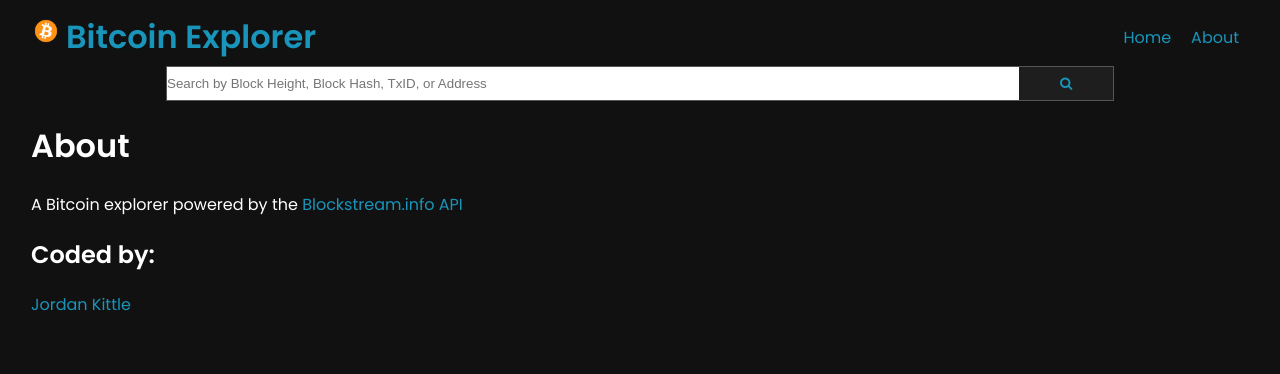
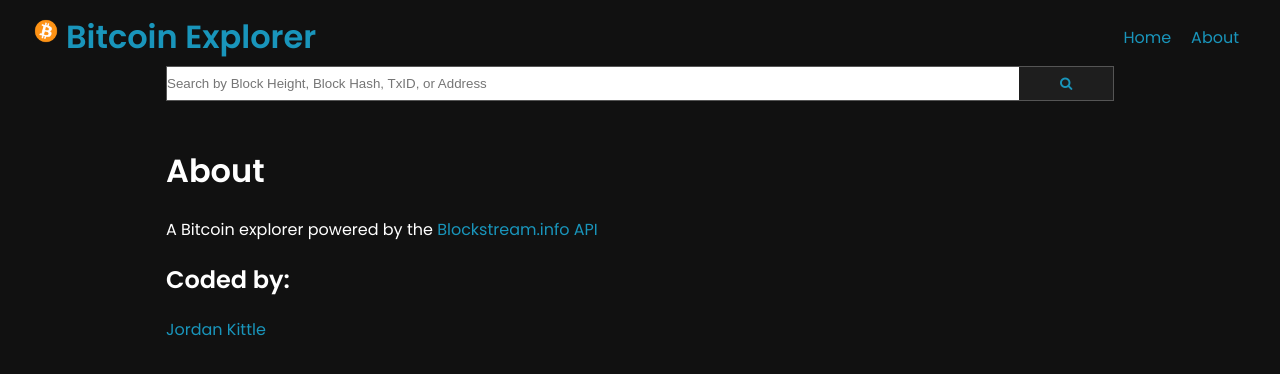
Before and after one commit to jordankittle/bitcoin-explorer, a React (Create React App) app: page /about in a window 1280 px wide. Shown: the top 374 px of the page. Built offline with nearby package versions, Linux system fonts and the light colour scheme.

Commit message:
Align about, error, and not-found pages

```diff
--- a/src/Components/About.js
+++ b/src/Components/About.js
@@ -1,10 +1,12 @@
 const About = () => {
     return (
-        <div className="wrap">
-            <h1>About</h1>
-            <p>A Bitcoin explorer powered by the <a href="https://blockstream.info" target="_blank" rel="noopener noreferrer">Blockstream.info</a> <a href="https://github.com/Blockstream/esplora/blob/master/API.md" target="_blank" rel="noopener noreferrer">API</a></p>
-            <h2>Coded by:</h2>
+        <div className="container">
+            <div className="blocks">
+                <h1>About</h1>
+                <p>A Bitcoin explorer powered by the <a href="https://blockstream.info" target="_blank" rel="noopener noreferrer">Blockstream.info</a> <a href="https://github.com/Blockstream/esplora/blob/master/API.md" target="_blank" rel="noopener noreferrer">API</a></p>
+                <h2>Coded by:</h2>
                 <p><a href="https://github.com/jordankittle" target="_blank" rel="noopener noreferrer">Jordan Kittle</a></p>
+            </div>
         </div>
     );
 };
--- a/src/Components/Error.js
+++ b/src/Components/Error.js
@@ -1,8 +1,10 @@
 const Error = () => {
     return (
-        <div className="wrap error">
-            <h2>Error</h2>
-            <p>Sorry! We just encountered an unexpected error.</p>
+        <div className="container">
+            <div className="blocks">
+                <h2>Error</h2>
+                <p>Sorry! We just encountered an unexpected error.</p>
+            </div>
         </div>
     );
 };
--- a/src/Components/NotFound.js
+++ b/src/Components/NotFound.js
@@ -1,8 +1,10 @@
 const NotFound = () => {
     return (
-        <div className="wrap error">
-            <h2>Not Found</h2>
-            <p>Sorry! We could not find the page you're looking for.</p>
+        <div className="container">
+            <div className="blocks">
+                <h2>Not Found</h2>
+                <p>Sorry! We could not find the page you're looking for.</p>
+            </div>
         </div>
     );
 };
--- a/src/Components/global.css
+++ b/src/Components/global.css
@@ -136,10 +136,6 @@ form.searchform::after {
 }
 
 /*  Main Styles */
-
-main {
-
-}
 
 .container{
     display: flex;
@@ -373,6 +369,7 @@ button:hover {
         display: flex;
         flex-flow: row wrap;
         position: relative;
+        font-size: 14px;
     }
 
     .burger {
```
